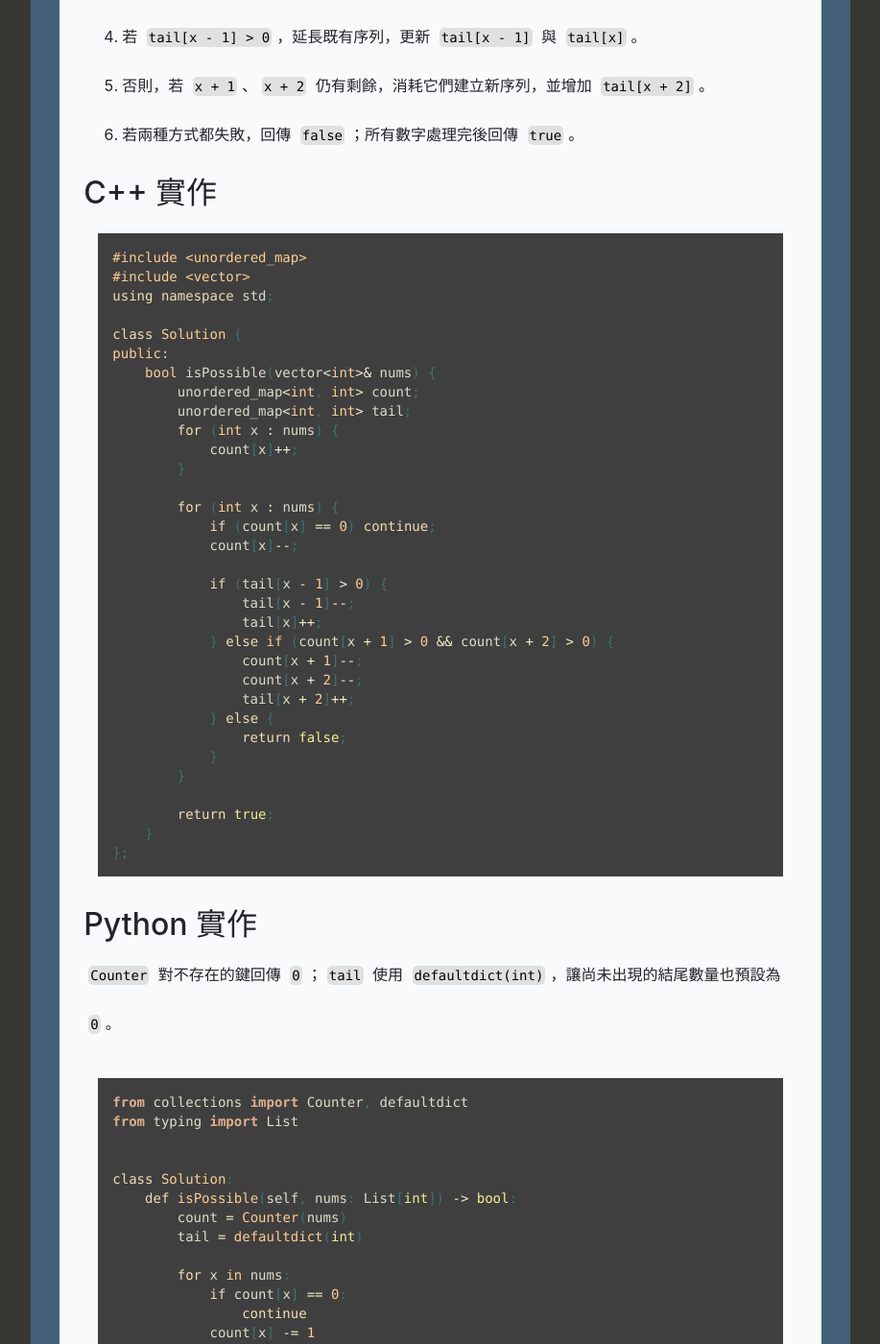
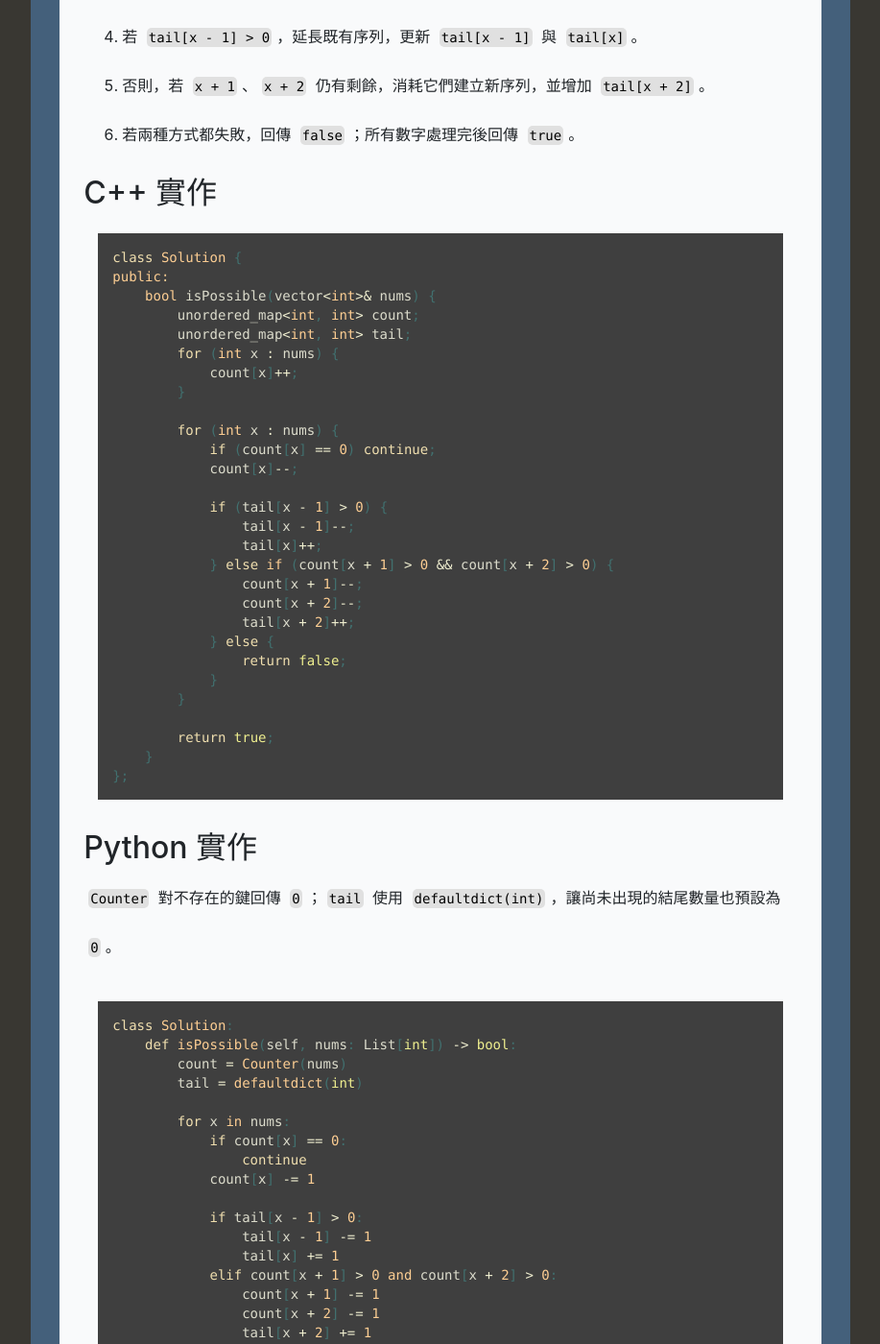
Before and after one commit to catxcoders/catxcoders.github.io, a Jekyll site: the page built from _posts/2026-10-30-659-Split-Array-into-Consecutive-Subsequences.markdown, in a window 1280 px wide and 1400 px high, scrolled down 4738 px. Shown: the whole window at 96% size, without its empty margins (181-1098 px from the left). Built offline with Jekyll 4.4.1, drawn with Linux system fonts in a browser that asks for light colours; nearby versions of some CDN libraries; formulas are drawn with MathJax 3.

Commit message:
docs: trim imports from LeetCode 659 tutorial

````diff
--- a/_posts/2026-10-30-659-Split-Array-into-Consecutive-Subsequences.markdown
+++ b/_posts/2026-10-30-659-Split-Array-into-Consecutive-Subsequences.markdown
@@ -140,10 +140,6 @@ nums = [1, 2, 3, 4, 4, 5]
 ## C++ 實作
 
 ```cpp
-#include <unordered_map>
-#include <vector>
-using namespace std;
-
 class Solution {
 public:
     bool isPossible(vector<int>& nums) {
@@ -179,10 +175,6 @@ public:
 `Counter` 對不存在的鍵回傳 `0`；`tail` 使用 `defaultdict(int)`，讓尚未出現的結尾數量也預設為 `0`。
 
 ```python
-from collections import Counter, defaultdict
-from typing import List
-
-
 class Solution:
     def isPossible(self, nums: List[int]) -> bool:
         count = Counter(nums)
````
